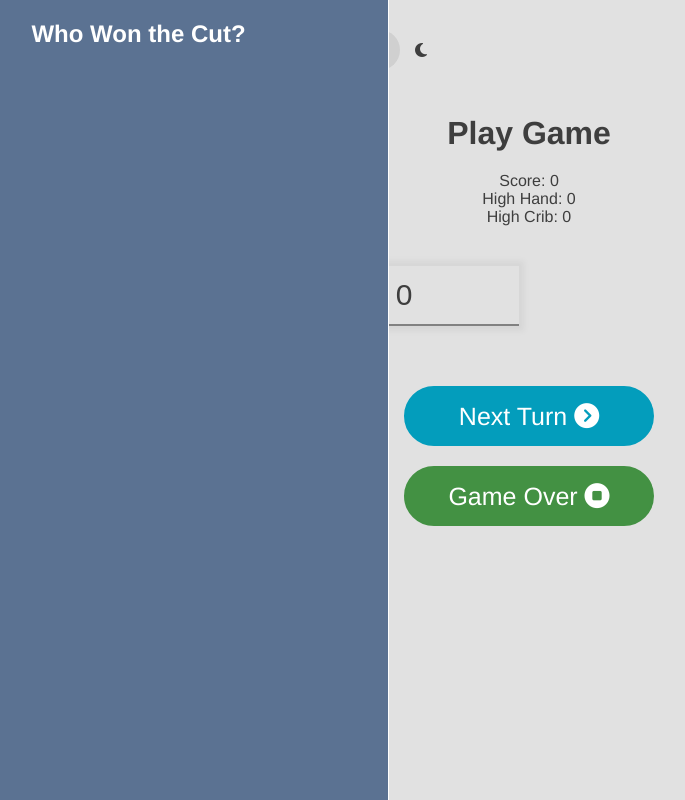
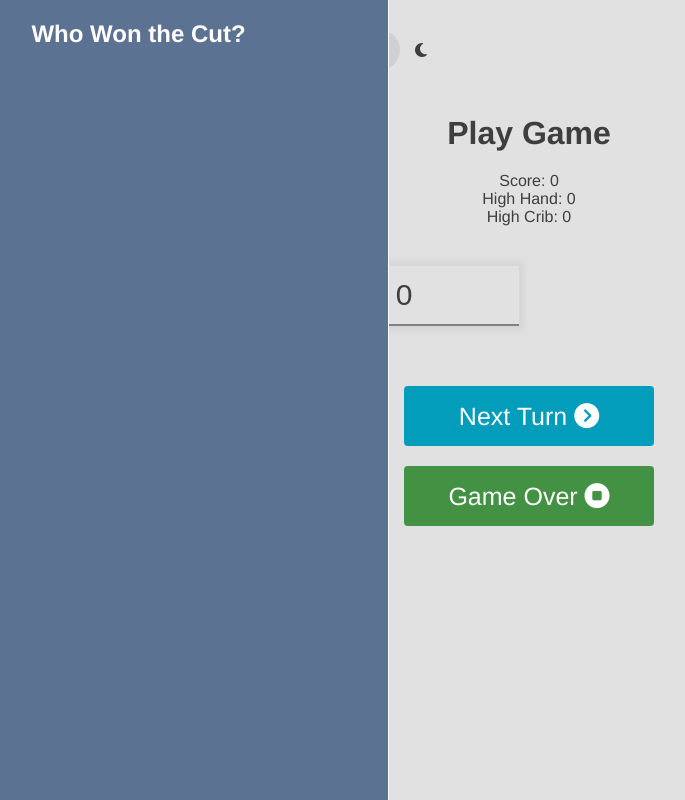
Before and after one commit to ClaytonDewey/tca-cribbage, a React (Create React App) app: page /#/play in a window 1280 px wide. Shown: the whole page, without its empty margins (111-796 px from the left). Built offline with nearby package versions, Linux system fonts and the light colour scheme.

Commit message:
Minor UI updates...

```diff
--- a/src/sass/components/_button.scss
+++ b/src/sass/components/_button.scss
@@ -4,7 +4,7 @@
     align-items: center;
     justify-content: center;
     border: 2px solid transparent;
-    border-radius: 50px;
+    border-radius: 4px;
     transition: all 0.2s ease-in-out;
     padding: 0px 3rem;
     text-decoration: none;
--- a/src/sass/components/_forms.scss
+++ b/src/sass/components/_forms.scss
@@ -48,6 +48,8 @@
         button {
             border: none;
             background-color: $info-color;
+            border-top-right-radius: 4px;
+            border-bottom-right-radius: 4px;
             color: $black;
             height: 6rem;
             padding: 0px 3rem;
```
